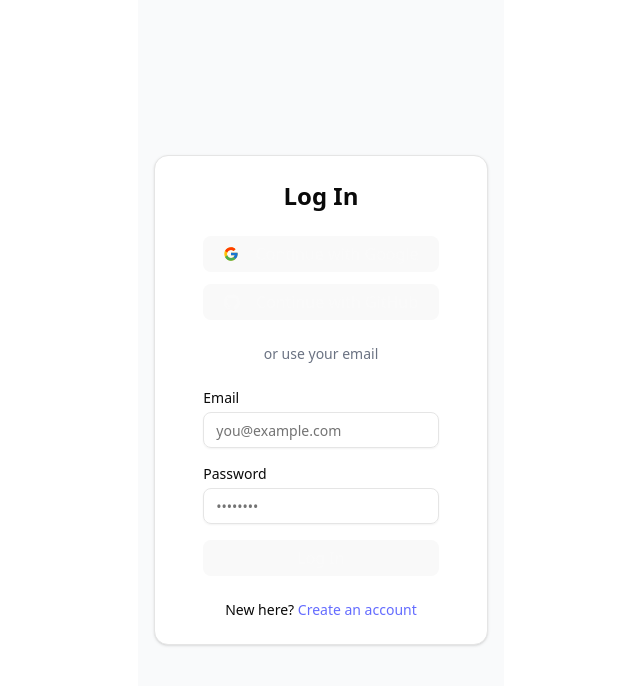
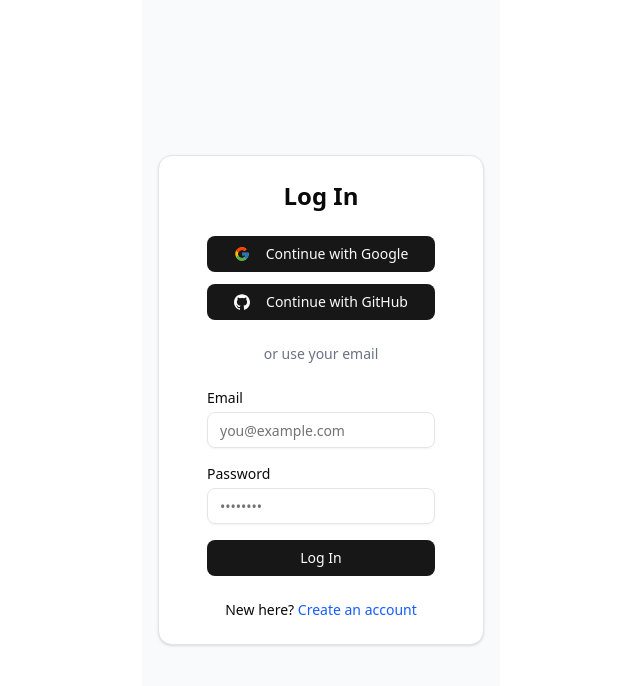
Before and after one commit to arcc-hitt/ProofPlay, a React (Vite) app in the folder client/: page /login in a window 1280 px wide. Shown: the top 686 px of the page, without its empty margins (319-959 px from the left). Built offline with nearby package versions, Linux system fonts and the light colour scheme; no server answers.

Commit message:
Remove unused CSS styles and simplify body styling for improved readability

```diff
--- a/client/src/index.css
+++ b/client/src/index.css
@@ -7,10 +7,6 @@
   font-family: system-ui, Avenir, Helvetica, Arial, sans-serif;
   line-height: 1.5;
   font-weight: 400;
-
-  color-scheme: light dark;
-  color: rgba(255, 255, 255, 0.87);
-  background-color: #242424;
 
   font-synthesis: none;
   text-rendering: optimizeLegibility;
@@ -50,15 +46,6 @@
   --sidebar-ring: oklch(0.708 0 0);
 }
 
-a {
-  font-weight: 500;
-  color: #646cff;
-  text-decoration: inherit;
-}
-a:hover {
-  color: #535bf2;
-}
-
 body {
   margin: 0;
   display: flex;
@@ -66,43 +53,6 @@
   justify-content: center;
   min-width: 320px;
   min-height: 100vh;
-}
-
-h1 {
-  font-size: 3.2em;
-  line-height: 1.1;
-}
-
-button {
-  border-radius: 8px;
-  border: 1px solid transparent;
-  padding: 0.6em 1.2em;
-  font-size: 1em;
-  font-weight: 500;
-  font-family: inherit;
-  background-color: #1a1a1a;
-  cursor: pointer;
-  transition: border-color 0.25s;
-}
-button:hover {
-  border-color: #646cff;
-}
-button:focus,
-button:focus-visible {
-  outline: 4px auto -webkit-focus-ring-color;
-}
-
-@media (prefers-color-scheme: light) {
-  :root {
-    color: #213547;
-    background-color: #ffffff;
-  }
-  a:hover {
-    color: #747bff;
-  }
-  button {
-    background-color: #f9f9f9;
-  }
 }
 
 @theme inline {
```
